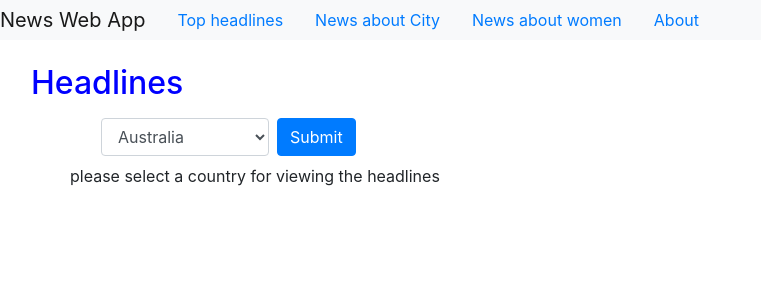
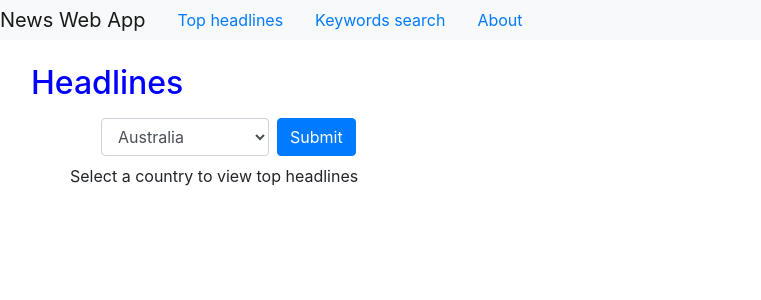
Before and after one commit to atakkant/ndailynews, a Flask app: page /headlines in a window 1280 px wide. Shown: the top 300 px of the page, without its empty margins (0-761 px from the left). Run offline with Flask 2, Linux system fonts and the light colour scheme; some libraries are stand-ins or nearby versions.

Commit message:
search news implemented

```diff
--- a/main.py
+++ b/main.py
@@ -56,22 +56,39 @@ def headlines():
         for key,value in country_list.items():
             if value == country:
                 title = "Headlines for " + key
+        starting_message = ""
     else:
         news = ""
         title = "Headlines"
+        starting_message = "Select a country to view top headlines"
 
 
-    return render_template("headlines.html", news=news, country_list=country_list, title=title)
+    return render_template("headlines.html", news=news, country_list=country_list, title=title, starting_message=starting_message)
 
-@app.route("/city",methods=["GET"])
-def city():
-    data = get_news("city")
-    return render_template("city.html", news=data, title="City")
+
+@app.route("/search")
+#@app.route("/search/<keyword>",methods=["GET"])
+def search(keyword=None):
+    if request.args:
+        keyword = request.args['keyword']
+        data = get_news(keyword)
+        starting_message = ""
+    else:
+        data = ""
+        starting_message = "Please enter keyword(s) for searching in news"
+
+    if keyword:
+        title = 'Search for "%s"'%keyword
+    else:
+        title = "Search for keywords"
+    return render_template("search.html", keyword=keyword, news=data, title=title, starting_message=starting_message)
+
 
 @app.route("/woman",methods=["GET"])
 def women():
     data = get_news("woman")
     return render_template("woman.html", news=data, title="Woman")
 
+
 if __name__ == "__main__":
     app.run(debug=True)
--- a/templates/base.html
+++ b/templates/base.html
@@ -10,8 +10,7 @@
    <nav class="nav navbar-light bg-light mb-4">
     <a class="navbar-brand" href="{{ url_for('home')}}">News Web App</a>
     <a class="nav-link active" href="{{ url_for('headlines') }}">Top headlines</a>
-    <a class="nav-link active" href="{{ url_for('city') }}">News about City</a>
-    <a class="nav-link active" href="{{ url_for('women') }}">News about women</a>
+    <a class="nav-link active" href="{{ url_for('search') }}">Keywords search</a>
     <a class="nav-link active" href="{{ url_for('about') }}">About</a>
   </nav>
   <div class="content">
--- a/templates/city.html
+++ /dev/null
@@ -1,5 +0,0 @@
-
-{% extends "base.html" %}
-{% block title %} {{title}} {% endblock %}
-{% block header %} <h2 style="color:blue">{{title}}</h2> {% endblock %}
-{% block content %} {% include "news.html" %} {% endblock %}
--- a/templates/headlines.html
+++ b/templates/headlines.html
@@ -2,4 +2,13 @@
 {% extends "base.html" %}
 {% block title %} {{title}} {% endblock %}
 {% block header %} <h2 style="color:blue">{{title}}</h2> {% endblock %}
-{% block content %} {% include "news.html" %} {% endblock %}
+
+{% block content %}
+
+  {% if country_list %}
+    {% include "hlines.html" %}
+  {% endif %}
+
+    {% include "news.html" %}
+
+{% endblock %}
--- /dev/null
+++ b/templates/hlines.html
@@ -0,0 +1,17 @@
+<div class="container">
+  <div class="row">
+    <form class="form-inline" action="{{ url_for('headlines',country=value) }}" method="get">
+      <div class="form-group mx-sm-3 mb-2">
+        <select class="form-control" name="country">
+          {% if country %}:
+            <option selected>{{country}}</option>
+          {% endif %}
+          {% for key,value in country_list.items() %}
+            <option value="{{value}}">{{key}}</option>
+          {% endfor %}
+        </select>
+        <input type="submit" class="btn btn-primary ml-2" name="" value="Submit">
+      </div>
+    </form>
+  </div>
+</div>
--- a/templates/home.html
+++ b/templates/home.html
@@ -7,8 +7,7 @@
   <body>
     {% extends "base.html" %}
     {% block content %}
-    <h1> Daily top headlines news </h1>
-    <p> City and Women news </p>
+    <h1> An app where you can find top headlines news and search through the news with keywords</h1>
 
     {% endblock %}
   </body>
--- a/templates/news.html
+++ b/templates/news.html
@@ -1,23 +1,3 @@
-
-    {% if country_list %}
-      <div class="container">
-        <div class="row">
-          <form class="form-inline" action="{{ url_for('headlines',country=value) }}" method="get">
-            <div class="form-group mx-sm-3 mb-2">
-              <select class="form-control" name="country">
-                {% if country %}:
-                  <option selected>{{country}}</option>
-                {% endif %}
-                {% for key,value in country_list.items() %}
-                  <option value="{{value}}">{{key}}</option>
-                {% endfor %}
-              </select>
-              <input type="submit" class="btn btn-primary ml-2" name="" value="Submit">
-            </div>
-          </form>
-        </div>
-      </div>
-    {% endif %}
 {% if news %}
   <div class="container">
       {% for new in news %}
@@ -39,6 +19,6 @@
   </div>
 {% else %}
   <div class="row">
-        <p>please select a country for viewing the headlines</p>
+    <p>{{starting_message}}</p>
   </div>
 {% endif %}
```
Also changed, not shown: templates/search.html (added, +18 -0 lines). Lines whose indentation alone changed are shown as unchanged.
